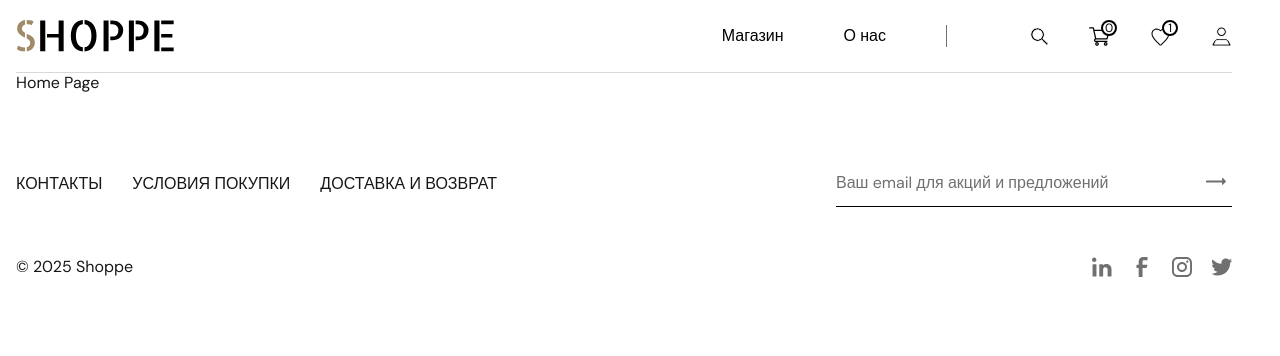
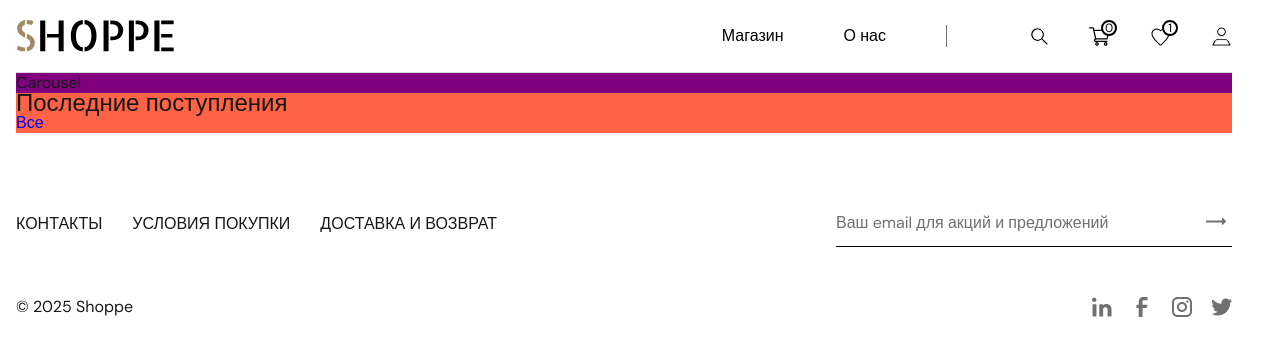
Before and after one commit to ministrov/shoppe-ecommerce-next, a Next.js app: page / in a window 1280 px wide. Shown: the top 356 px of the page. Built offline with nearby package versions, Linux system fonts and the light colour scheme.

Commit message:
feat: create a basic markup structure for home page

```diff
--- a/app/layout.tsx
+++ b/app/layout.tsx
@@ -1,8 +1,8 @@
 import type { Metadata } from 'next';
 import { Header } from '@/layouts/header/Header';
+import { Footer } from '@/layouts/footer/Footer';
 import { dmSans } from '@/styles/fonts';
 import './globals.css';
-import { Footer } from '@/layouts/footer/Footer';
 
 export const metadata: Metadata = {
   title: 'Create Next App',
--- /dev/null
+++ b/app/page.module.css
@@ -0,0 +1,7 @@
+.carousel {
+  background-color: purple;
+}
+
+.newIncome {
+  background-color: tomato;
+}
--- a/app/page.tsx
+++ b/app/page.tsx
@@ -1,11 +1,18 @@
-// import GeolocationContainer from '@/components/geolocationContainer/GeolocationContainer';
-// import { Button } from '@/components/button/Button';
-// import { Searching } from '@/components/searching/Searching';
+import Link from 'next/link';
+import styles from './page.module.css';
 
 export default function Home() {
   return (
-    <div>
-      Home Page
-    </div>
+    <section>
+      <div className={styles.carousel}>Carousel</div>
+
+      <section className={styles.newIncome}>
+        <header>
+          <h2>Последние поступления</h2>
+
+          <Link href={'/catalog'} >Все</Link>
+        </header>
+      </section>
+    </section>
   );
 }
```
